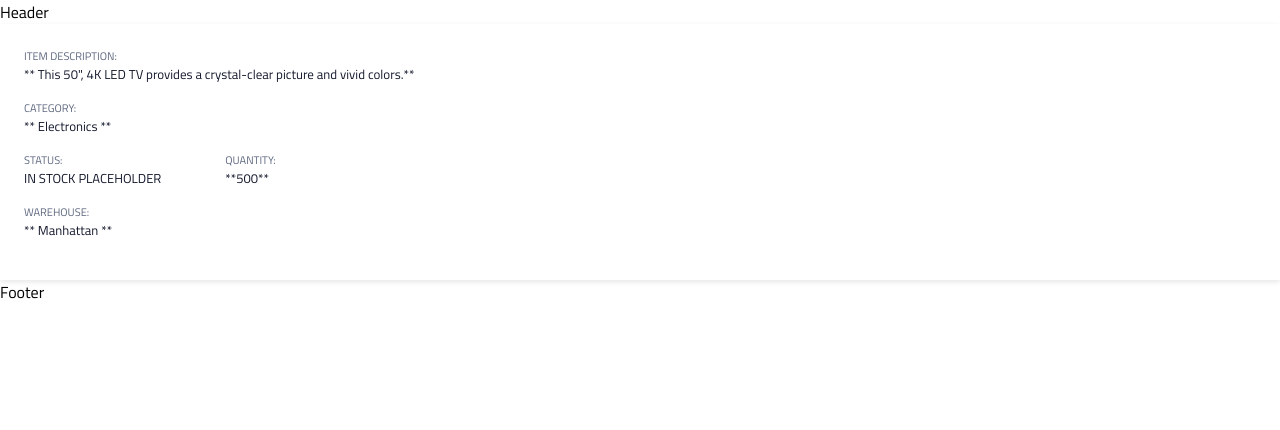
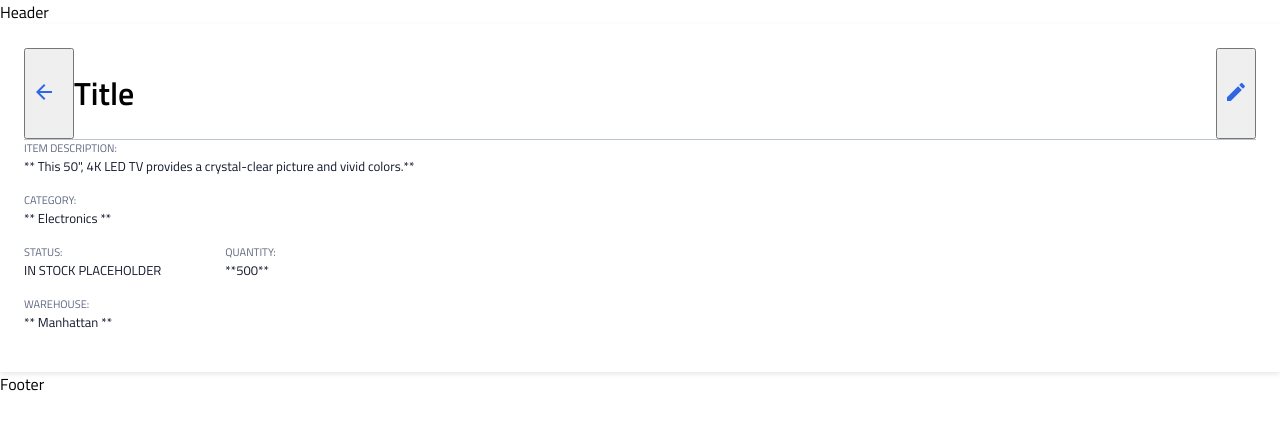
Before and after one commit to jaydools/instock-lithium-client, a React (Create React App) app: page / in a window 1280 px wide. Shown: the top 430 px of the page. Built offline with nearby package versions, Linux system fonts and the light colour scheme.

Commit message:
started working on the title component

```diff
--- a/src/Components/InventoryItemDetails/InventoryItemDetails.js
+++ b/src/Components/InventoryItemDetails/InventoryItemDetails.js
@@ -1,9 +1,23 @@
 import React from "react";
 import "./InventoryItemDetails.scss";
+import back from "../../Assets/Images/arrow_back-24px.svg";
+import edit from "../../Assets/Images/edit-24px.svg";
 
 function InventoryItemDetails() {
     return (
         <div className="item-details-container">
+            <div className="title">
+                <div className="title__left">
+                    <button className="title__back">
+                        <img src={back} alt="back button" />
+                    </button>
+                    <h1>Title</h1>
+                </div>
+                <button>
+                    <img src={edit} alt="edit button" />
+                </button>
+            </div>
+
             <div className="leftside">
                 <h4 className="item-details-container__title">ITEM DESCRIPTION:</h4>
                 <p className="item-details-container__body">
--- a/src/Components/InventoryItemDetails/InventoryItemDetails.scss
+++ b/src/Components/InventoryItemDetails/InventoryItemDetails.scss
@@ -27,3 +27,17 @@
         padding-left: 4rem;
     }
 }
+
+.title {
+    display: flex;
+    justify-content: space-between;
+    border-bottom: 1px solid $cloud;
+
+    &__left {
+        display: flex;
+    }
+
+    &__back {
+        padding-right: 1rem;
+    }
+}
```
